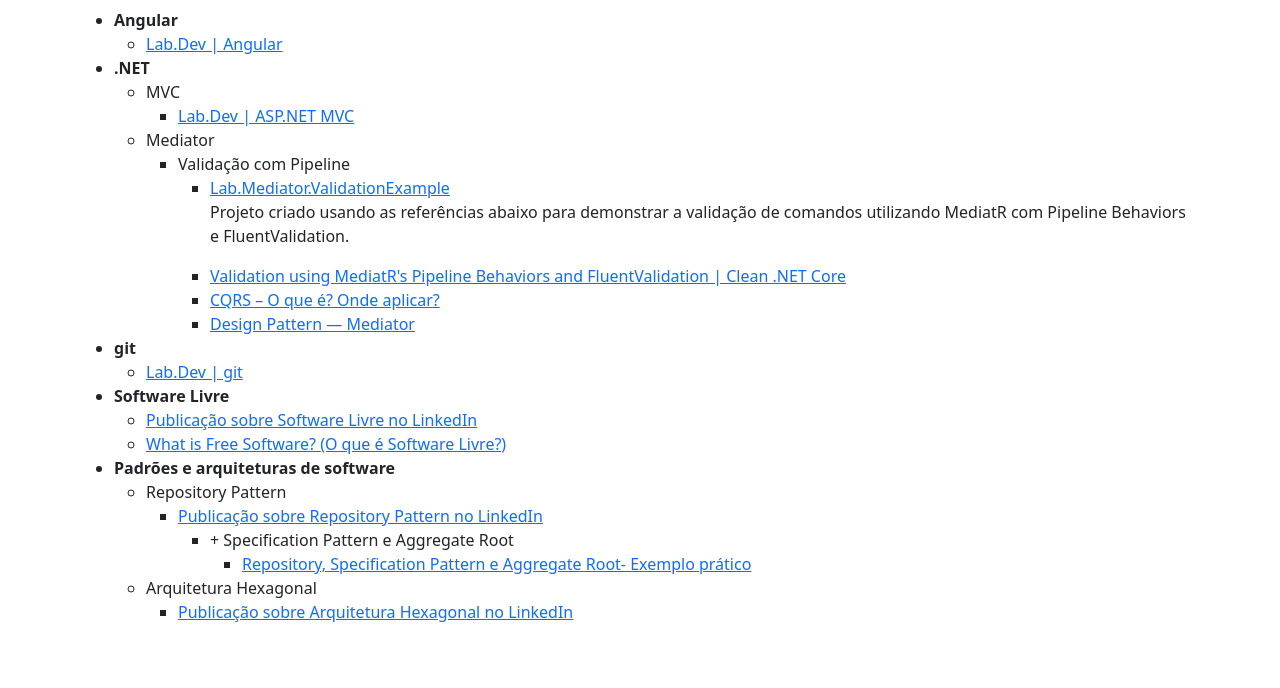
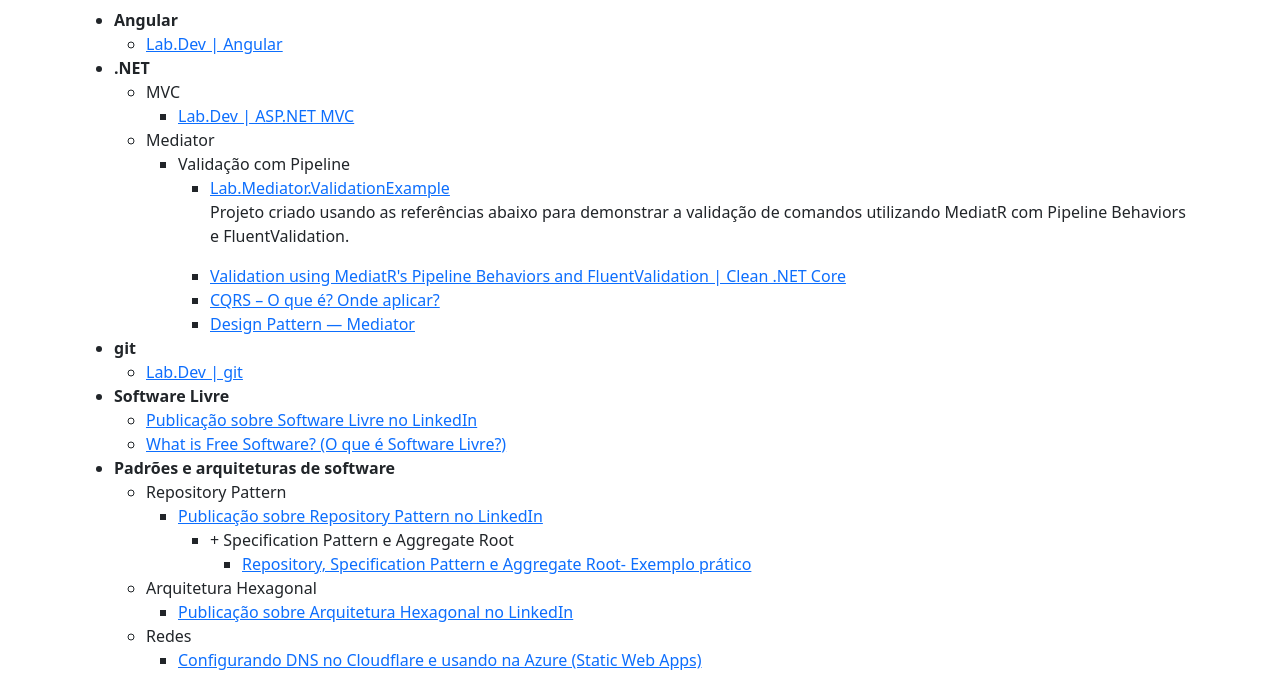
Before and after one commit to zNexTage/DocsRefs, a plain HTML site: page tecnologia-informacao.html in a window 1280 px wide. Shown: the part 145-833 px from the top of the page. Before the commit the page ends 800 px from the top, so only its background shows below. Drawn offline with nearby package versions, Linux system fonts and the light colour scheme.

Commit message:
Adicionado seção sobre Redes - DNS (Cloudfare)

```diff
--- a/tecnologia-informacao.html
+++ b/tecnologia-informacao.html
@@ -173,6 +173,18 @@
                     </li>
                 </ul>
             </li>
+
+            <li>
+                Redes
+                <ul>
+                    <li>
+                        <a href="https://github.com/zNexTage/Lab.Dev/tree/main/Redes/Configurando%20DNS%20na%20Cloudfare%20e%20usando%20na%20Azure">
+                            Configurando DNS no Cloudflare e usando na Azure (Static Web Apps)
+                        </a>
+                    </li>
+
+                </ul>
+            </li>
         </ul>
     </main>
 </body>
```
